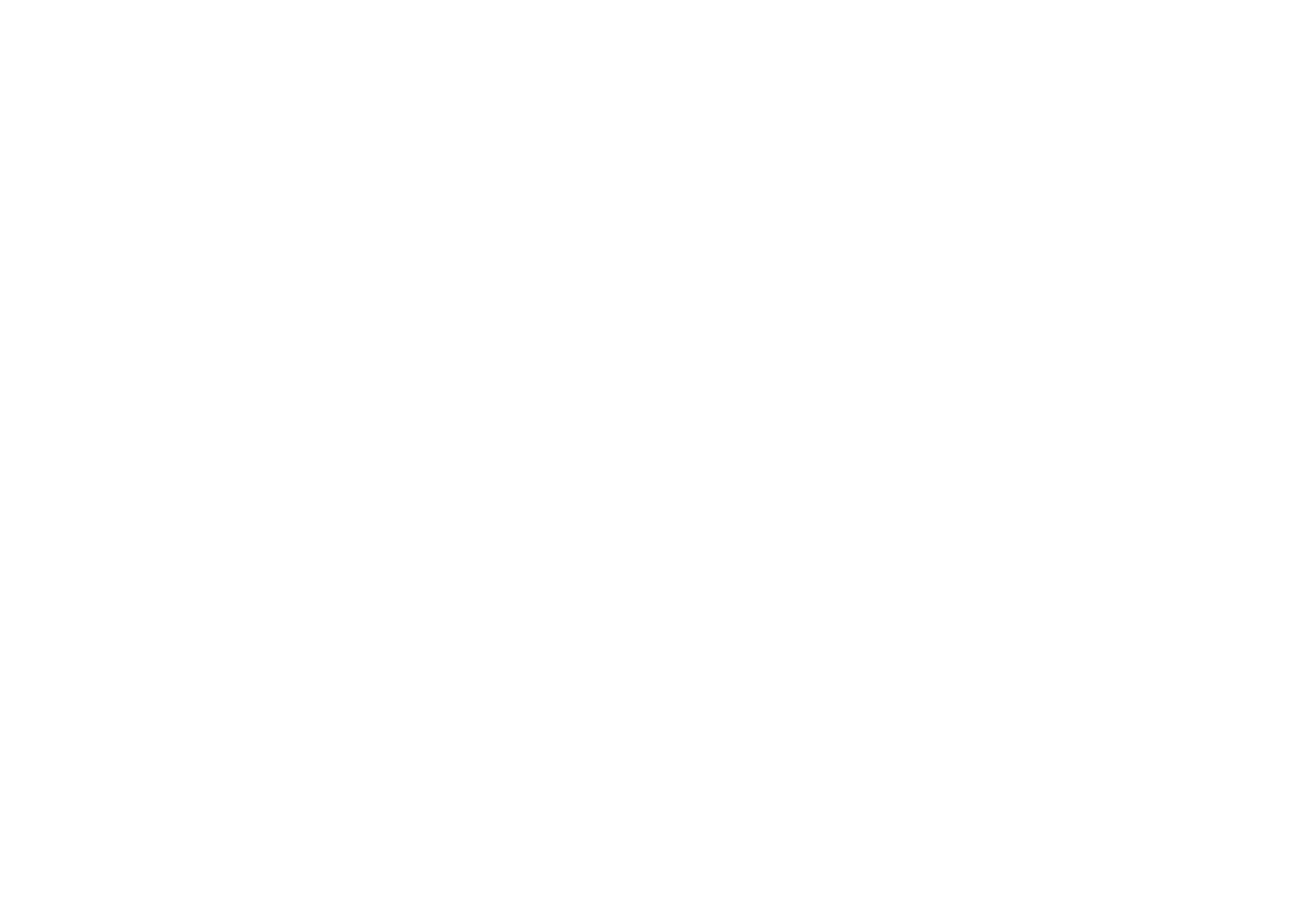
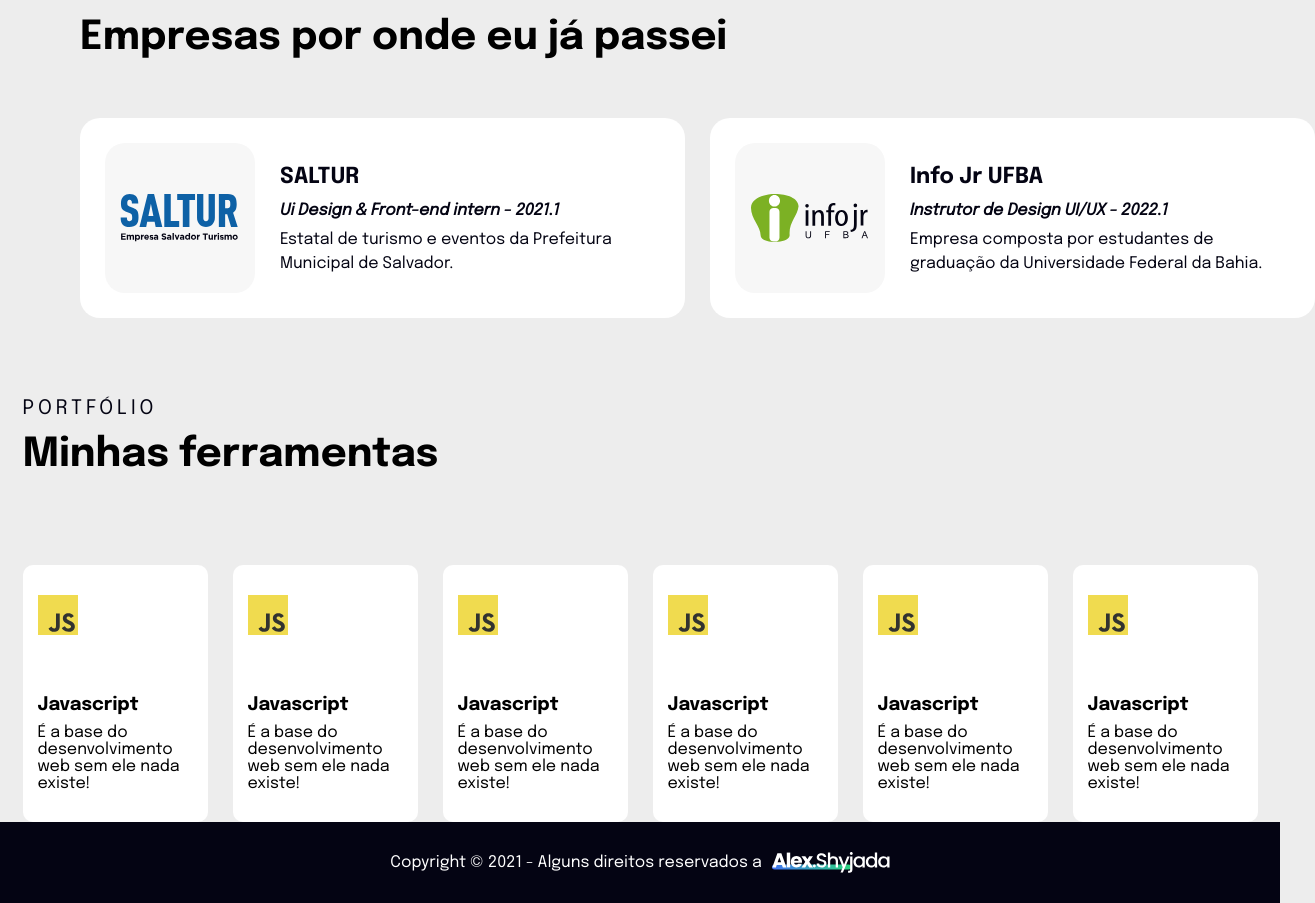
Before and after one commit to AlexShyjada/my-portfolio-v2, a Nuxt app in the folder project/: page / in a window 1280 px wide. Shown: the part 1746-2649 px from the top of the page, 1315 px wide, since content can reach past the window. Before the commit the page ends 1728 px from the top, so only its background shows below. Built offline with nearby package versions, Linux system fonts and the light colour scheme.

Commit message:
add section Experiences & section Tools

```diff
--- /dev/null
+++ b/project/components/molecules/ExperienceCard.vue
@@ -0,0 +1,88 @@
+<template>
+  <article class="experienceCard">
+    <img :src="img" :alt="title">
+    <div class="textContainer">
+      <h3> {{title}} </h3>
+      <span> {{position}} </span>
+      <p> {{paragrath}} </p>
+    </div>
+  </article>
+</template>
+
+<script lang="ts">
+  export default{
+    props:{
+      img: {
+        type: String,
+        required: true
+      },
+      title: {
+        type: String,
+        required: true
+      },
+      position:{
+        type: String,
+        required: true
+      },
+      paragrath: {
+        type: String,
+        required: true
+      }
+    }
+  }
+</script>
+
+<style lang="scss" scoped>
+  .experienceCard{
+    border-radius: 2rem;
+    display: flex;
+    flex-direction: row;
+    gap: 2.5rem;
+    align-items: center;
+    padding: 2.5rem;
+    transition: all 0.3s;
+    background-color: var(--white-base);
+
+    &:hover{
+      background-color: var(--white-medium);
+    }
+
+    .textContainer{
+      display: flex;
+      flex-direction: column;
+      gap:0.5rem;
+
+      h3{
+        font-size: 22px;
+        font-weight: 700;
+        line-height: 33px;
+        letter-spacing: 0em;
+        text-align: left;
+        color: var(--dark-base);
+      }
+
+      span{
+        font-style: italic;
+        font-size: 16px;
+        font-style: italic;
+        font-weight: 700;
+        line-height: 24px;
+        letter-spacing: 0em;
+        text-align: left;
+        color: var(--dark-base);
+      }
+
+      p{
+        font-size: 16px;
+        font-style: normal;
+        font-weight: 400;
+        line-height: 24px;
+        letter-spacing: 0em;
+        text-align: left;
+        color: var(--dark-base);
+      }
+    }
+  }
+
+
+</style>
--- a/project/components/molecules/TitleGroup.vue
+++ b/project/components/molecules/TitleGroup.vue
@@ -6,13 +6,12 @@
 </template>
 
 <script lang="ts">
-  import Vue from 'vue'
-  export default Vue.extend({
+  export default{
     props: {
       title: { type: String, required: true},
       description:{ type: String, required: true }
     }
-  })
+  }
 </script>
 
 <style scoped>
--- /dev/null
+++ b/project/components/molecules/ToolCard.vue
@@ -0,0 +1,39 @@
+<template>
+  <article class="articleTool">
+    <img :src="img" :alt="title">
+    <div class="textContainer">
+      <h3>{{title}}</h3>
+      <p>{{description}}</p>
+    </div>
+  </article>
+</template>
+
+<script lang="ts">
+  export default {
+    props:{
+      img: { type: String, required: true},
+      title: { type: String, required: true},
+      description: { type: String, required: true},
+    }
+  }
+</script>
+
+<style lang="scss" scoped>
+  .articleTool{
+    width: 18.5rem;
+    border-radius: 1rem;
+    display: flex;
+    flex-direction: column;
+    gap: 6rem;
+    background-color: var(--white-base);
+    padding: 3rem 1.5rem;
+    img{
+      width: max-content;
+    }
+    .textContainer{
+      display: flex;
+      flex-direction: column;
+      gap: 1rem;
+    }
+  }
+</style>
--- /dev/null
+++ b/project/components/organisms/experiences/Experiences.vue
@@ -0,0 +1,41 @@
+<template>
+  <section id="Experience">
+    <Container>
+      <TitleGroup
+        title="Empresas por onde eu já passei"
+        description="Sobre minha jornada"
+      />
+      <div class="gridContainer">
+        <ExperienceCard
+          img="/assets/logo-Saltur.svg"
+          title="SALTUR"
+          position="Ui Design &amp;	Front-end intern - 2021.1"
+          paragrath="Estatal de turismo e eventos da Prefeitura Municipal de Salvador."
+        />
+        <ExperienceCard
+          img="/assets/logo-InfoJr.svg"
+          title="Info Jr UFBA"
+          position="Instrutor de Design UI/UX - 2022.1"
+          paragrath="Empresa composta por estudantes de  graduação da Universidade Federal da Bahia."
+        />
+      </div>
+    </Container>
+  </section>
+</template>
+
+<style lang="scss" scoped>
+  #Experience{
+    padding: 8rem;
+    .container{
+      display: flex;
+      flex-direction: column;
+      gap: 6rem;
+
+      .gridContainer{
+        display: grid;
+        grid-template-columns: repeat(2, 1fr);
+        gap: 2.5rem;
+      }
+    }
+  }
+</style>
--- a/project/components/organisms/footer/Footer.vue
+++ b/project/components/organisms/footer/Footer.vue
@@ -8,14 +8,13 @@
 </template>
 
 <script lang="ts">
-  import Vue from 'vue'
-  export default Vue.extend({
+  export default{
     computed: {
       currentYear(){
         return new Date().getFullYear()
       }
     }
-  })
+  }
 </script>
 
 <style lang="scss" scoped>
--- a/project/components/organisms/header/Header.vue
+++ b/project/components/organisms/header/Header.vue
@@ -16,7 +16,6 @@
 </template>
 
 <style lang="scss" scoped>
-
   #Header {
     padding: 2rem;
     position: fixed;
@@ -24,7 +23,7 @@
     display: flex;
     width: 100%;
     border-bottom: solid 2px #E7E7E7;
-    background-color: #FAFAFA77;
+    background-color: #EDEDED77;
     -webkit-backdrop-filter: blur(25px);
     backdrop-filter: blur(25px);
     z-index: 100;
--- a/project/components/organisms/hero/Hero.vue
+++ b/project/components/organisms/hero/Hero.vue
@@ -22,8 +22,7 @@
 </template>
 
 <script lang="ts">
-  import Vue from 'vue'
-  export default Vue.extend({})
+  export default {}
 </script>
 
 <style lang="scss" scoped>
--- /dev/null
+++ b/project/components/organisms/tools/Tools.vue
@@ -0,0 +1,58 @@
+<template>
+  <section id="Tools" class="tools">
+    <Container>
+      <TitleGroup
+        title="Minhas ferramentas"
+        description="Portfólio"
+      />
+      <div class="gridTools">
+        <ToolCard
+          img="/assets/logo-Javascript.svg"
+          title="Javascript"
+          description="É a base do desenvolvimento web sem ele nada existe!"
+        />
+        <ToolCard
+          img="/assets/logo-Javascript.svg"
+          title="Javascript"
+          description="É a base do desenvolvimento web sem ele nada existe!"
+        />
+        <ToolCard
+          img="/assets/logo-Javascript.svg"
+          title="Javascript"
+          description="É a base do desenvolvimento web sem ele nada existe!"
+        />
+        <ToolCard
+          img="/assets/logo-Javascript.svg"
+          title="Javascript"
+          description="É a base do desenvolvimento web sem ele nada existe!"
+        />
+        <ToolCard
+          img="/assets/logo-Javascript.svg"
+          title="Javascript"
+          description="É a base do desenvolvimento web sem ele nada existe!"
+        />
+        <ToolCard
+          img="/assets/logo-Javascript.svg"
+          title="Javascript"
+          description="É a base do desenvolvimento web sem ele nada existe!"
+        />
+      </div>
+    </Container>
+  </section>
+</template>
+
+<style lang="scss" scoped>
+  .tools {
+    .container{
+      display: flex;
+      flex-direction: column;
+      gap: 9rem;
+      .gridTools{
+        display: flex;
+        flex-wrap: nowrap;
+        gap: 2.5rem;
+        overflow: auto;
+      }
+    }
+  }
+</style>
--- a/project/layouts/default.vue
+++ b/project/layouts/default.vue
@@ -16,7 +16,8 @@
     --green: #2bd67b;
     --blue: #4070f4;
     --white-base: #ffffff;
-    --white-darkest: #fafafa;
+    --white-medium: #F7F7F7;
+    --white-darkest: #EDEDED;
     --dark-base: #040413;
     --dark-darkest: #090918;
   }
@@ -39,6 +40,6 @@
   body {
     font-family: 'Epilogue', sans-serif;
     font-size: 1.6rem;
-    background-color: var(--ice);
+    background-color: var(--white-darkest);
   }
 </style>
--- a/project/nuxt.config.ts
+++ b/project/nuxt.config.ts
@@ -36,7 +36,7 @@
       },
       {
         rel: 'stylesheet',
-        href: 'https://fonts.googleapis.com/css2?family=Epilogue:wght@400;500;600;700&display=swap'
+        href: "https://fonts.googleapis.com/css2?family=Epilogue:ital,wght@0,400;0,500;0,600;0,700;0,800;0,900;1,400&display=swap"
       }
     ]
   },
--- a/project/pages/index.vue
+++ b/project/pages/index.vue
@@ -2,5 +2,7 @@
   <main>
     <Hero/>
     <About/>
+    <Experiences/>
+    <Tools/>
   </main>
 </template>
```
Also changed, not shown: project/static/assets/logo-InfoJr.svg (added), project/static/assets/logo-Saltur.svg (added).
